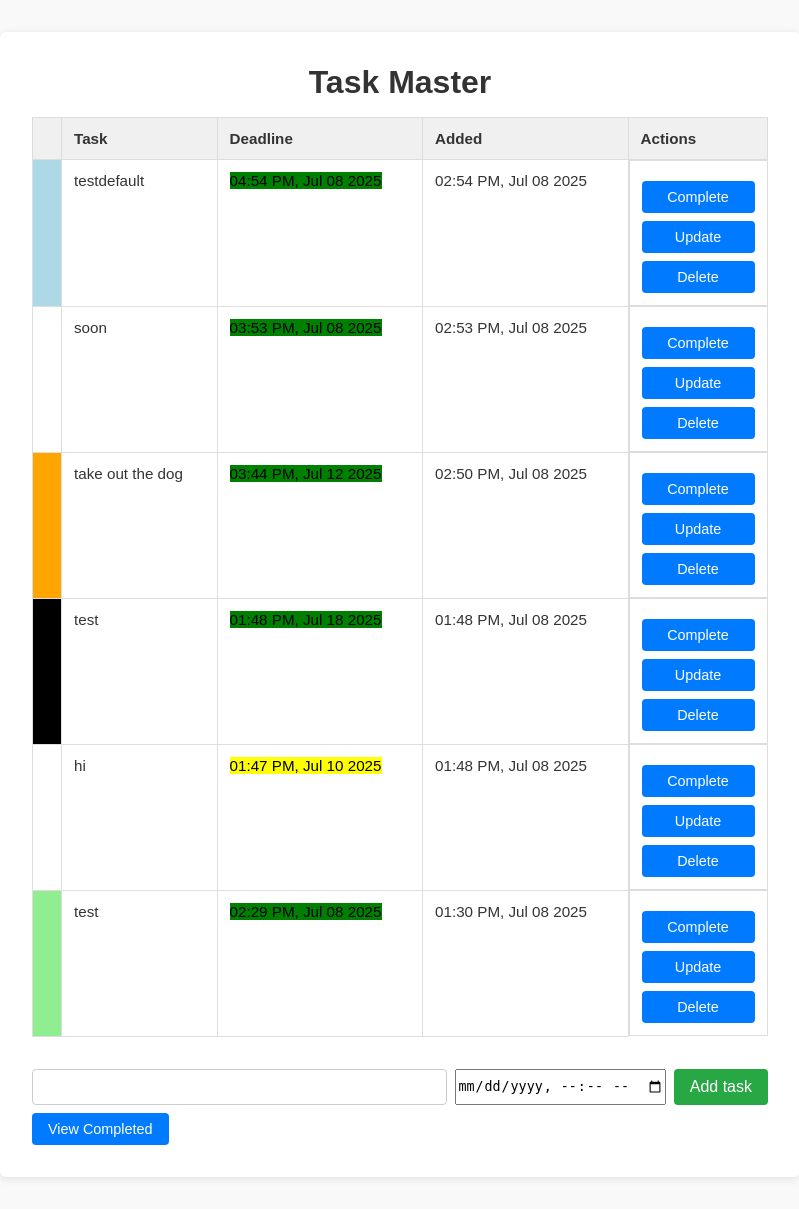
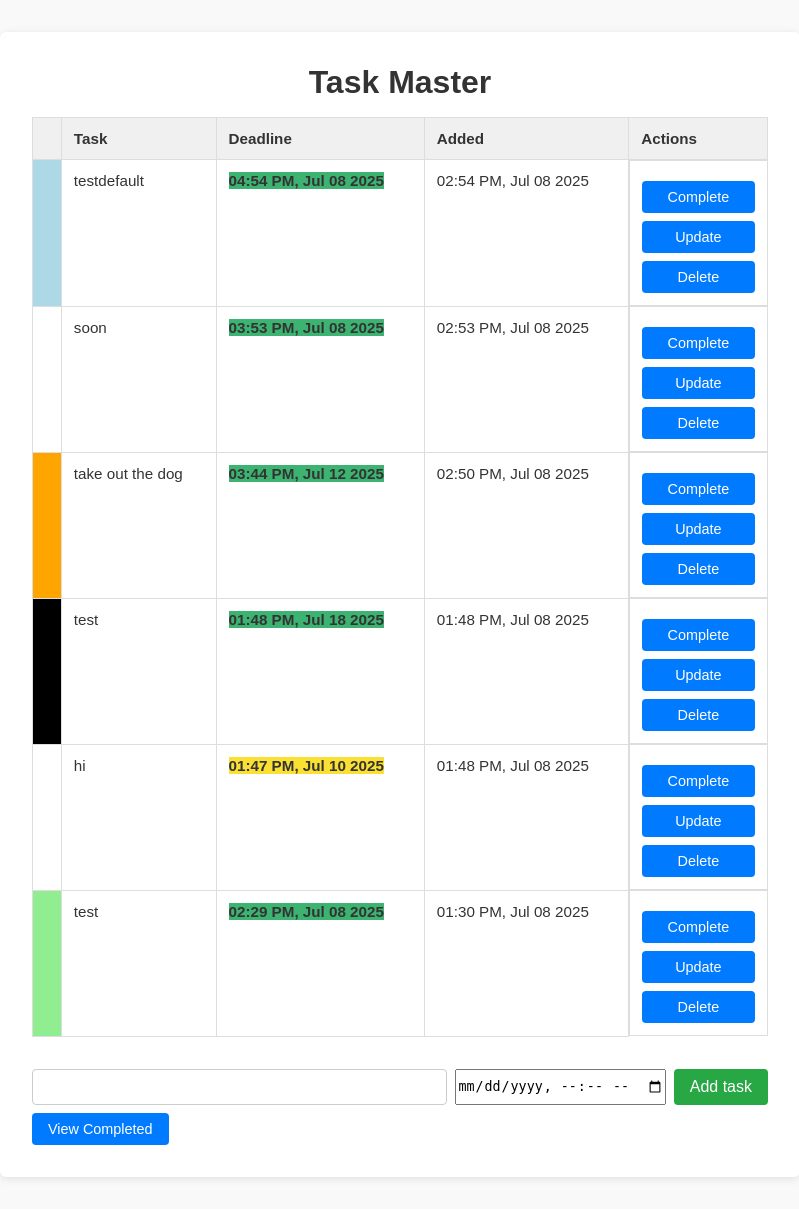
Before and after one commit to prannav-s/task-manager, a Flask app: page / in a window 1280 px wide. Shown: the whole page, without its empty margins (240-1039 px from the left). Run offline with Flask 3, Linux system fonts and the light colour scheme.

Commit message:
updated styling of deadline and default color

```diff
--- a/app.py
+++ b/app.py
@@ -12,7 +12,7 @@ class Todo(db.Model):
     id = db.Column(db.Integer, primary_key=True)
     content = db.Column(db.String(200), nullable=False)
     date_created = db.Column(db.DateTime, default=lambda: datetime.now(ZoneInfo("America/New_York")))
-    color = db.Column(db.String(200), default = "white", nullable=False)
+    color = db.Column(db.String(200), default = "lightblue", nullable=False)
     deadline = db.Column(db.DateTime)
     status = db.Column(db.String(50), nullable=False)
 
--- a/static/css/main.css
+++ b/static/css/main.css
@@ -16,6 +16,10 @@ body {
   align-items: left;
   justify-content: center;
   flex-direction: column;
+}
+
+.deadline {
+  font-weight: bold;
 }
 
 .button-container .button {
--- a/templates/index.html
+++ b/templates/index.html
@@ -25,15 +25,15 @@
                     </td>
                     <td>{{ task.content }}</td>
                     {% if task.deadline|due_soon(0.25) %}
-                        {% set color = 'red' %}
+                        {% set color = 'tomato' %}
                     {% elif task.deadline|due_soon(1) %}
                         {% set color = 'orange' %}
                     {% elif task.deadline|due_soon(2) %}
-                        {% set color = 'yellow' %}
+                        {% set color = '#FAE033' %}
                     {% else %}
-                        {% set color = 'green' %}
+                        {% set color = 'MediumSeaGreen' %}
                     {% endif %}
-                    <td><span style="color: black; background-color: {{color}};">{{ task.deadline.strftime("%I:%M %p") }}, {{ task.deadline.strftime("%b %d %Y") }}</span></td>
+                    <td class="deadline"><span style="background-color: {{color}};">{{ task.deadline.strftime("%I:%M %p") }}, {{ task.deadline.strftime("%b %d %Y") }}</span></td>
                     <td>{{ task.date_created.strftime("%I:%M %p") }}, {{ task.date_created.strftime("%b %d %Y") }}</td>
                     <td class = "button-container">
                         <form action="{{ url_for('complete', id=task.id) }}" method="POST" style="display:inline;">
```
Also changed, not shown: instance/test.db.
